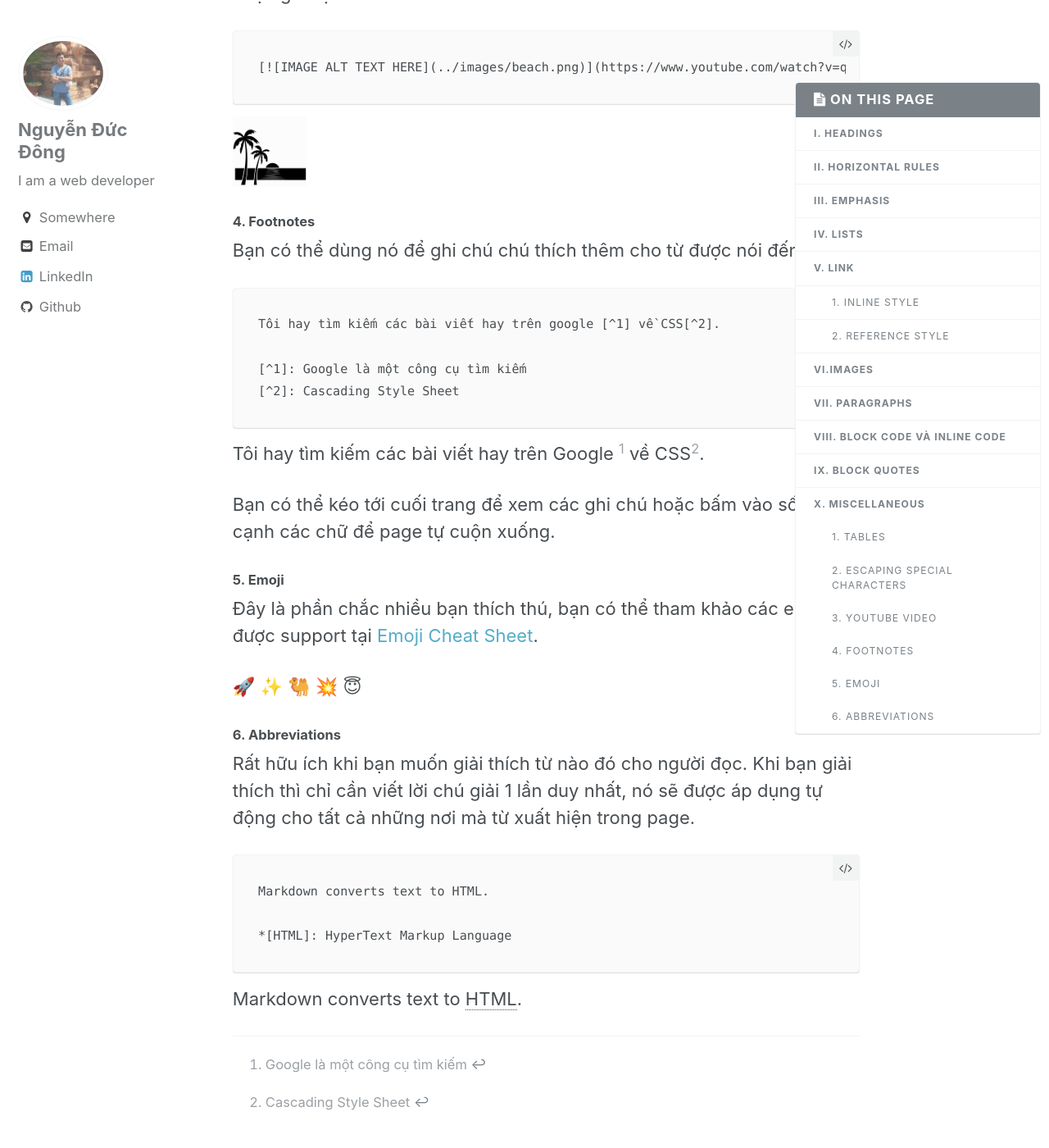
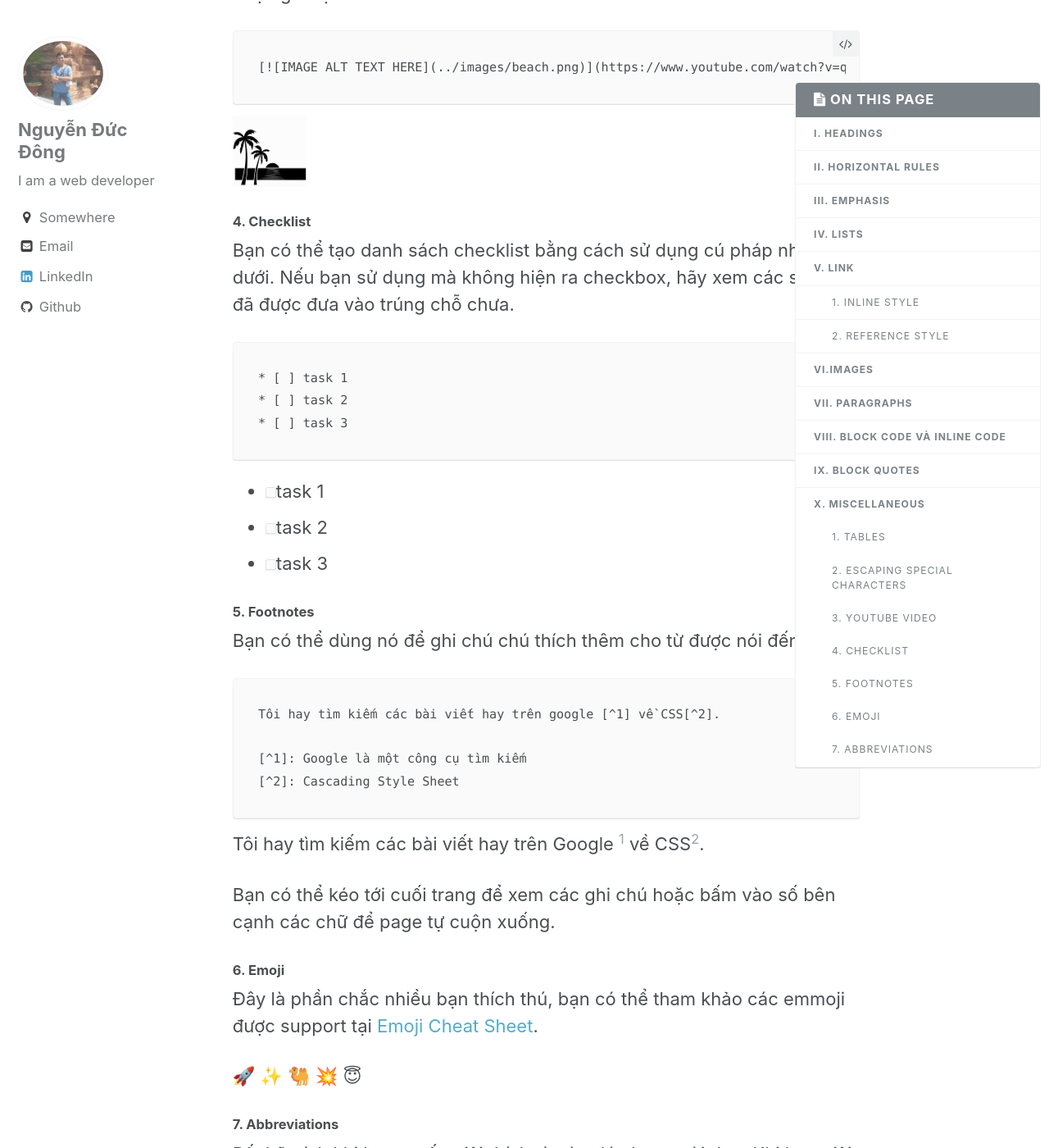
Before and after one commit to ducdongmg/ducdongmg.github.io, a Jekyll site: the page built from _posts/2016-10-17-markdown.md, in a window 1280 px wide and 1400 px high, scrolled down 11684 px. Shown: the whole window at 82% size. Built offline with Jekyll 4.4.1, drawn with Linux system fonts in a browser that asks for light colours; emoji names are drawn with the system emoji font; comment, search, counter and statistics services are not loaded; some of the changed text lies outside the part shown.

Commit message:
update file

````diff
--- a/_posts/2016-10-17-markdown.md
+++ b/_posts/2016-10-17-markdown.md
@@ -347,7 +347,20 @@ Trong Markdown thì bạn có thể làm tương tự được, chỉ là ko có
 
 [![IMAGE ALT TEXT HERE](../images/beach.png)](https://www.youtube.com/watch?v=qREKP9oijWI)
 
-#### 4. Footnotes
+#### 4. Checklist
+Bạn có thể tạo danh sách checklist bằng cách sử dụng cú pháp như bên dưới. Nếu bạn sử dụng mà không hiện ra checkbox, hãy xem các space đã được đưa vào trúng chỗ chưa.
+
+```
+* [ ] task 1
+* [ ] task 2
+* [ ] task 3
+```
+
+* [ ] task 1
+* [ ] task 2
+* [ ] task 3
+
+#### 5. Footnotes
 
 Bạn có thể dùng nó để ghi chú chú thích thêm cho từ được nói đến:
 
@@ -365,13 +378,13 @@ Tôi hay tìm kiếm các bài viết hay trên Google [^1] về CSS[^2].
 
 Bạn có thể kéo tới cuối trang để xem các ghi chú hoặc bấm vào số bên cạnh các chữ để page tự cuộn xuống.
 
-#### 5. Emoji
+#### 6. Emoji
 
 Đây là phần chắc nhiều bạn thích thú, bạn có thể tham khảo các emmoji được support tại [Emoji Cheat Sheet](http://www.emoji-cheat-sheet.com/).
 
 :rocket: ✨ 🐫 💥 :innocent:
 
-#### 6. Abbreviations
+#### 7. Abbreviations
 
 Rất hữu ích khi bạn muốn giải thích từ nào đó cho người đọc. Khi bạn giải thích thì chỉ cần viết lời chú giải 1 lần duy nhất, nó sẽ được áp dụng tự động cho tất cả những nơi mà từ xuất hiện trong page.
 
````
Also changed, not shown: _posts/2016-10-27-ES6.md (+1 -0 lines), _posts/2016-12-05-git.md (+1 -1 lines).
